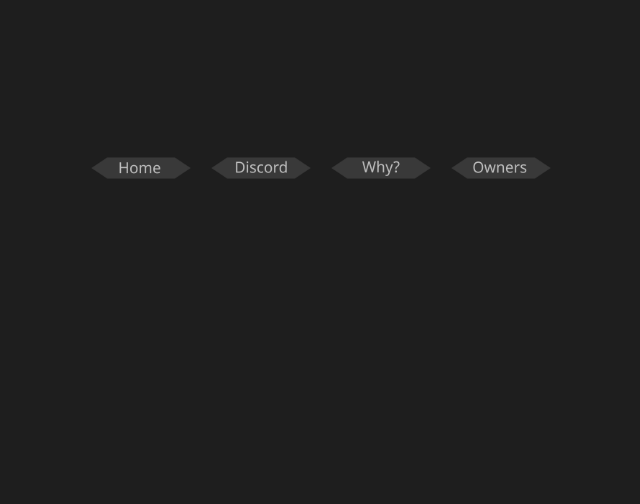
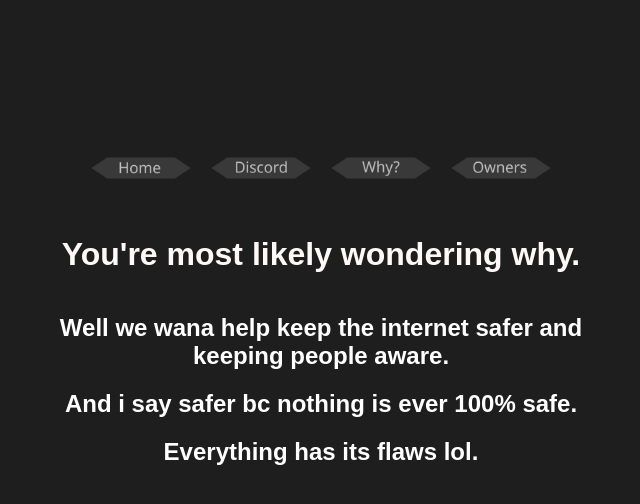
Before and after one commit to Cyclops-Ghosts/Cyclops-Ghosts, a plain HTML site: page Why.html in a window 1280 px wide. Shown: the whole page, without its empty margins (319-959 px from the left). Drawn offline with Linux system fonts and the light colour scheme.

Commit message:
added some stuff to the why

```diff
--- a/Why.html
+++ b/Why.html
@@ -72,9 +72,21 @@
                 width: 45%;
             }
         }
+        .text {
+            text-align: center;
+            padding: 10px;
+        }
+        .text {
+            color: #ffffff;
+            font-size: 18px;
+        }
+        .text {
+                font-size: 16px;
+            }
     </style>
 </head>
 <body>
+
 
     <div class="tabs">
         <a href="index.html" class="tab_buttons">
@@ -89,6 +101,15 @@
         <a href="Owners.html" class="tab_buttons">
             <img src="stuff/owners.png" alt="Owners">
         </a>
+
+        <div class="text">
+            <h1> You're most likely wondering why. <br> </h1>
+            <h2> Well we wana help keep the internet safer and keeping people aware. </h2>
+        <h2> And i say safer bc nothing is ever 100% safe. <br> </h2>
+    <h2>Everything has its flaws lol. <br> </h2>
+
+        </div>
+
     </div>
 </body>
 </html>
```
Also changed, not shown: index.html (+1 -1 lines).
